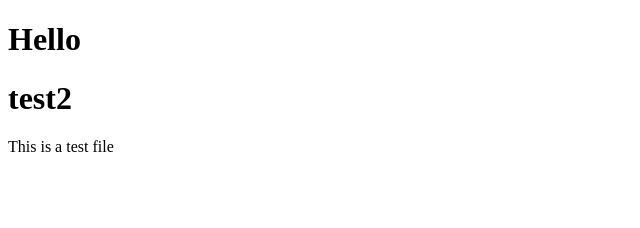
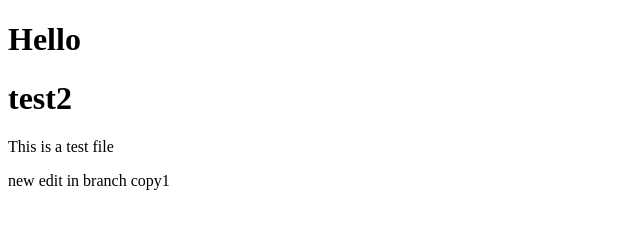
Before and after one commit to Sabah794/techCampus-one, a plain HTML site: page index.html in a window 1280 px wide. Shown: the whole page, without its empty margins (0-640 px from the left). Drawn offline with Linux system fonts and the light colour scheme.

Commit message:
new line in branch copy1

```diff
--- a/index.html
+++ b/index.html
@@ -7,5 +7,6 @@
 <h1>Hello</h1>
 <h1>test2</h1>
 <p>This is a test file</p>
+<p>new edit in branch copy1</p>
 </body>
 </html>
```
